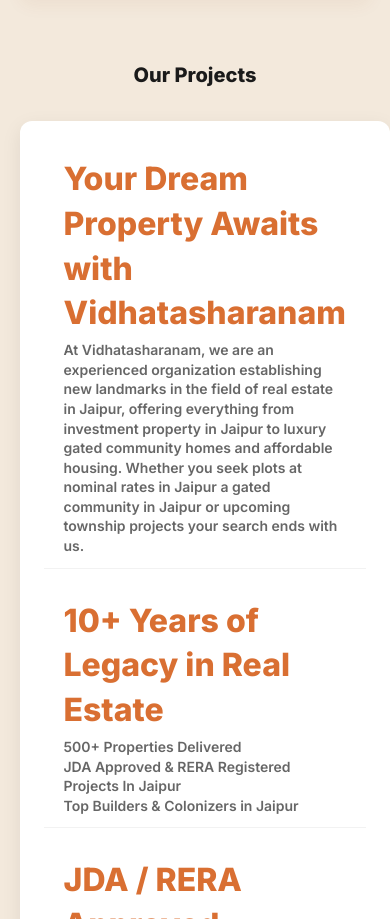
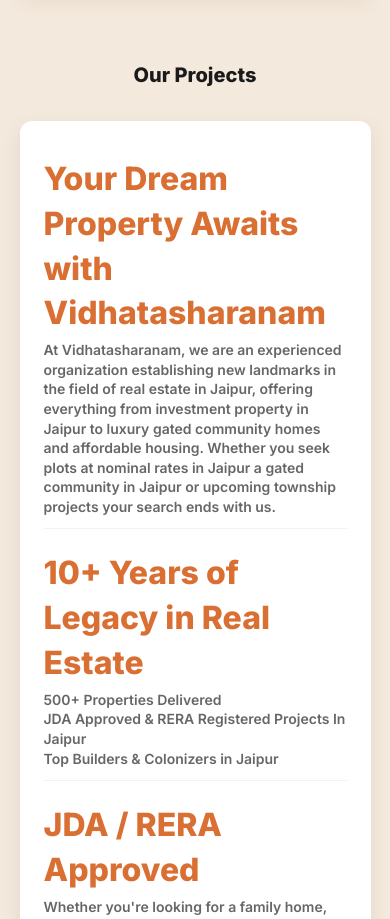
Before and after one commit to Chaitaneya/Vidhatasharanam_Landing, a plain HTML site: page index.html in a window 390 px wide. Shown: the part 1081-2000 px from the top of the page. Drawn offline with Linux system fonts and the light colour scheme.

Commit message:
Update vidhatasharanam-app.css
mob fix!

```diff
--- a/vidhatasharanam-app.css
+++ b/vidhatasharanam-app.css
@@ -10,6 +10,8 @@ body{
   font-family:var(--font); color:var(--black); background:var(--white);
   -webkit-font-smoothing:antialiased; -moz-osx-font-smoothing:grayscale;
   line-height:1.4;
+  /* FIX 1: Prevent overall side breakage */
+  overflow-x: hidden;
 }
 
 /* PRELOADER (compact) */
@@ -570,12 +572,23 @@ body{
   .stats-row {
     flex-direction: row;
     justify-content: space-around;
+    /* FIX 2A: Make row children flexible to prevent overflow */
+    width: 100%;
+    gap: 10px; /* Reduced gap */
+    padding: 12px; /* Adjusted padding */
+  }
+
+  /* FIX 2B: Make individual stats flexible and reduce padding */
+  .stats-column .stats-row > .stat {
+    flex: 1;
+    min-width: 0;
+    padding: 12px 5px;
+    font-size: 24px; /* Slightly smaller font to fit 3 columns */
   }
 
   .stat {
     border-bottom: none;
     border-right: 1px solid rgba(0,0,0,0.05);
-    padding: 12px 20px;
   }
 
   .stat:last-child {
@@ -593,7 +606,7 @@ body{
   }
 
   .hero-right{width:100%;order:1}
-  .hero-left{order:2;text-align:center}
+  .hero-left{order:2;text-align:center; max-width: 100%; flex: 1; } /* FIX 3: Ensure hero-left takes full mobile width */
 
   .property-types-grid.compact-grid{grid-template-columns:repeat(2,1fr)}
 
@@ -628,7 +641,14 @@ body{
   .hero-right{display:none}
 
   .stats-row {
-    flex-direction: column;
+    flex-direction: column; /* Correctly stack on small phones */
+    padding: 24px; /* Restore desktop padding for full width item */
+  }
+
+  .stats-column .stats-row > .stat {
+    flex: none; /* Remove flex 1 when stacking vertically */
+    padding: 12px 0; /* Full width padding restored */
+    font-size: 32px; /* Restore original font size */
   }
 
   .stat {
```
